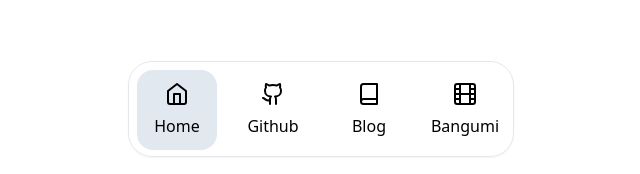
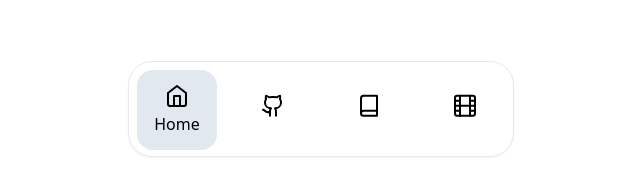
Before and after one commit to MiaoMint/MiaoHome, a React (Vite) app: page / in a window 1280 px wide. Shown: the part 623-797 px from the top of the page, without its empty margins (319-959 px from the left). Built offline with nearby package versions, Linux system fonts and the light colour scheme.

Commit message:
添加：底部导航动画

```diff
--- a/package.json
+++ b/package.json
@@ -1,7 +1,7 @@
 {
     "name": "miao-home",
     "private": true,
-    "version": "1.0.1",
+    "version": "1.0.2",
     "scripts": {
         "dev": "vite",
         "build": "tsc && vite build",
--- a/src/App.tsx
+++ b/src/App.tsx
@@ -10,14 +10,12 @@ export default function App() {
   return (
     <>
       <div className="p-3 md:w-3/5 m-auto pt-40 pb-40">
-        <AnimatePresence>
         <Routes>
           <Route path="/" element={<HomeView />}></Route>
           <Route path="/github" element={<GithubView />}></Route>
           <Route path="/blog" element={<BlogView />}></Route>
           <Route path="/bangumi" element={<BangumiView />}></Route>
         </Routes>
-        </AnimatePresence>
       </div>
       <Nav />
     </>
@@ -40,9 +38,9 @@ function Nav() {
           <li key={index}
             className={
               `h-20 w-20 m-2 rounded-2xl hover:bg-slate-200 transition-all ${location.pathname === link.to ? "bg-slate-200" : ""}`}>
-            <Link to={link.to} className="flex h-full flex-col justify-center items-center transition-all overflow-hidden">
-              <link.icon className="mb-2" />
-              <span>{link.text}</span>
+            <Link to={link.to} className=" h-full flex flex-col justify-center items-center transition-all">
+              <link.icon className={`transition-all ${location.pathname === link.to ? "" : " h-96"}`} />
+              <span className="mt-1 overflow-hidden">{link.text}</span>
             </Link>
           </li>
         ))}
```
Lines whose indentation alone changed are shown as unchanged.
